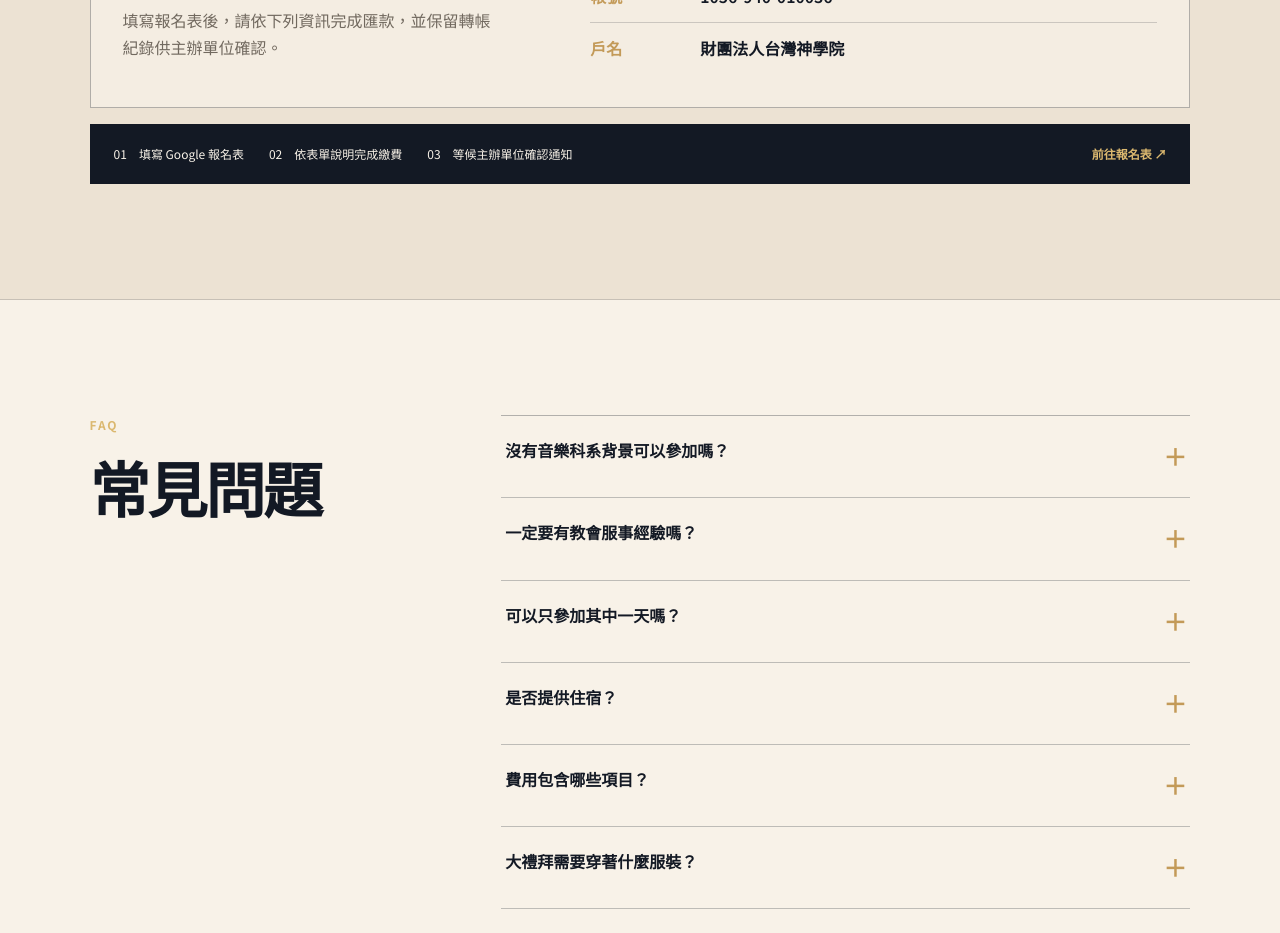
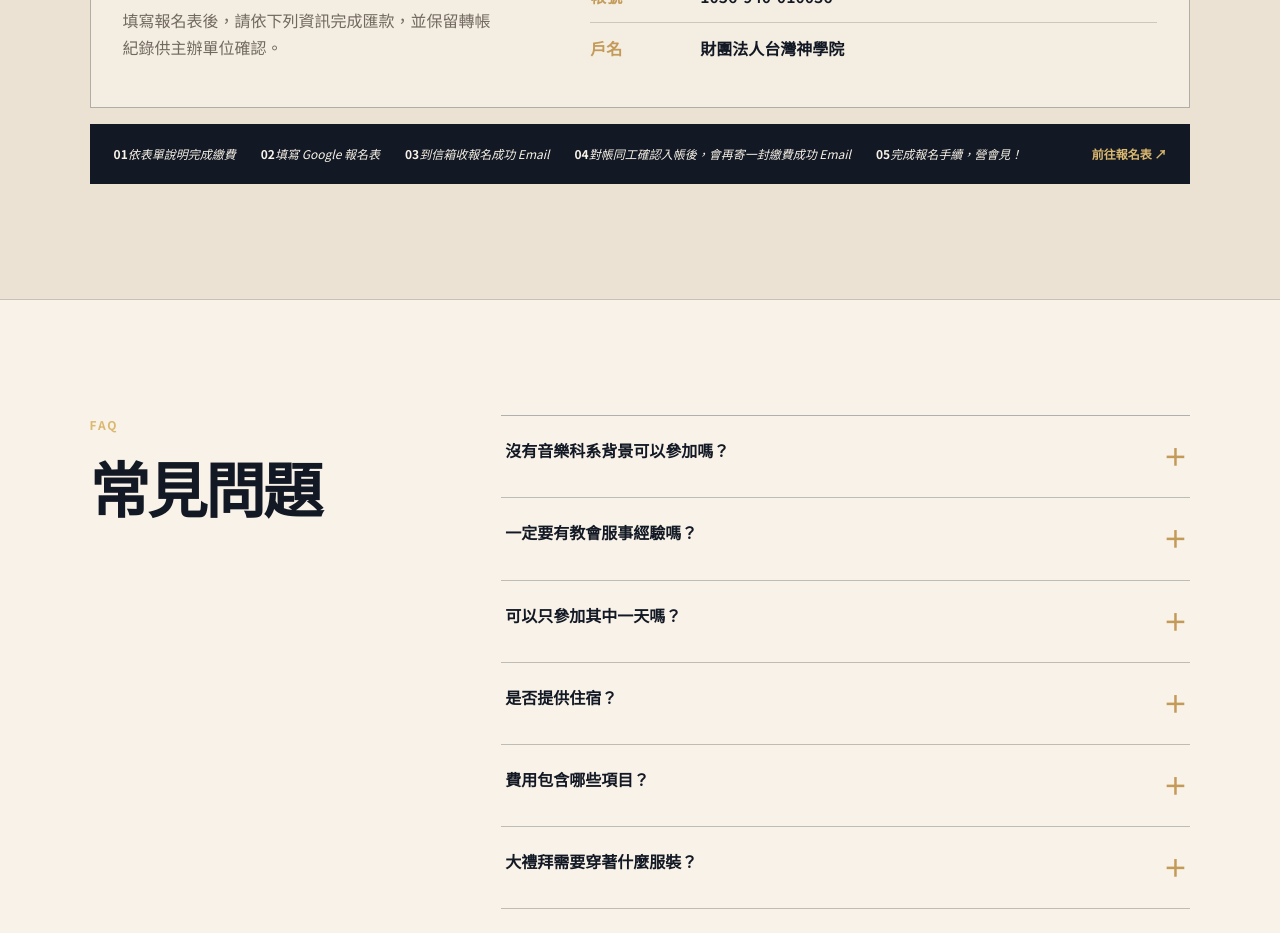
Before and after one commit to tgst-musix/experience-camp-2026, a React (Vite) app: page / in a window 1280 px wide. Shown: the part 8340-9273 px from the top of the page. Built offline with nearby package versions, Linux system fonts and the light colour scheme; a web font is replaced by a local one.

Commit message:
更新報名流程為五個步驟

```diff
--- a/src/App.tsx
+++ b/src/App.tsx
@@ -113,7 +113,7 @@ export default function Home() {
 
     <section className={`${styles.section} ${styles.pastor}`} id="pastors"><div className={styles.pastorLabel}><span>FOR</span>給牧者</div><div><p className={styles.eyebrow}>SUPPORT THE NEXT STEP</p><h2>推薦一位有負擔的同工，<br />給他兩天<span>真實探索</span>的機會</h2><p>教會中的音樂服事者，往往同時站在音樂、禮拜、牧者與會眾之間。他們需要的不只是技巧，也需要神學理解、溝通能力與服事方向。</p></div><div className={styles.pastorActions}><h3>牧者可以這樣支持</h3><ul><li>推薦合適的音樂同工參加</li><li>提供兩天服事排班上的彈性</li><li>視教會情況支持報名、交通或住宿費</li><li>陪伴同工為進修與服事方向禱告</li></ul><div><button className={styles.primaryButton} type="button" onClick={copyRegistrationLink}>複製報名連結</button><button className={styles.ghostButton} type="button" onClick={shareSite}>分享網站</button></div></div></section>
 
-    <section className={`${styles.section} ${styles.info}`} id="info"><div className={styles.sectionHeading}><p className={styles.eyebrow}>INFORMATION</p><h2>報名前，<br />你需要知道的事</h2></div><div className={styles.infoGrid}><article><span>01 / DATE</span><b>2026.10.12–13</b><p>週一至週二，共兩天</p></article><article><span>02 / PLACE</span><b>台灣神學院</b><p>台北市士林區仰德大道二段<br /><a href={mapUrl} target="_blank" rel="noreferrer">開啟 Google 地圖 ↗</a></p></article><article><span>03 / FEE</span><b>NT$ 2,000</b><p>含講義、活動保險及三餐</p></article><article><span>04 / STAY</span><b>另加 NT$ 1,000</b><p>自由選擇，含 10/13 早餐；校內空間不足時安排領頭山莊</p></article></div><div className={styles.policyNote}><b>退費辦法</b><p>10 月 1 日前取消，可退還已繳費用的 80%，其餘 20% 作為行政手續費；10 月 1 日後取消，恕不退費。</p></div><div className={styles.paymentPanel}><div><p className={styles.eyebrow}>PAYMENT</p><h3>繳費資訊</h3><p>填寫報名表後，請依下列資訊完成匯款，並保留轉帳紀錄供主辦單位確認。</p></div><dl><div><dt>銀行</dt><dd>玉山銀行（808）新生分行</dd></div><div><dt>帳號</dt><dd>1056-940-010036</dd></div><div><dt>戶名</dt><dd>財團法人台灣神學院</dd></div></dl></div><div className={styles.registrationSteps}><span>01　填寫 Google 報名表</span><span>02　依表單說明完成繳費</span><span>03　等候主辦單位確認通知</span><a href={registrationUrl} target="_blank" rel="noreferrer">前往報名表 ↗</a></div></section>
+    <section className={`${styles.section} ${styles.info}`} id="info"><div className={styles.sectionHeading}><p className={styles.eyebrow}>INFORMATION</p><h2>報名前，<br />你需要知道的事</h2></div><div className={styles.infoGrid}><article><span>01 / DATE</span><b>2026.10.12–13</b><p>週一至週二，共兩天</p></article><article><span>02 / PLACE</span><b>台灣神學院</b><p>台北市士林區仰德大道二段<br /><a href={mapUrl} target="_blank" rel="noreferrer">開啟 Google 地圖 ↗</a></p></article><article><span>03 / FEE</span><b>NT$ 2,000</b><p>含講義、活動保險及三餐</p></article><article><span>04 / STAY</span><b>另加 NT$ 1,000</b><p>自由選擇，含 10/13 早餐；校內空間不足時安排領頭山莊</p></article></div><div className={styles.policyNote}><b>退費辦法</b><p>10 月 1 日前取消，可退還已繳費用的 80%，其餘 20% 作為行政手續費；10 月 1 日後取消，恕不退費。</p></div><div className={styles.paymentPanel}><div><p className={styles.eyebrow}>PAYMENT</p><h3>繳費資訊</h3><p>填寫報名表後，請依下列資訊完成匯款，並保留轉帳紀錄供主辦單位確認。</p></div><dl><div><dt>銀行</dt><dd>玉山銀行（808）新生分行</dd></div><div><dt>帳號</dt><dd>1056-940-010036</dd></div><div><dt>戶名</dt><dd>財團法人台灣神學院</dd></div></dl></div><div className={styles.registrationSteps}><span><b>01</b><em>依表單說明完成繳費</em></span><span><b>02</b><em>填寫 Google 報名表</em></span><span><b>03</b><em>到信箱收報名成功 Email</em></span><span><b>04</b><em>對帳同工確認入帳後，會再寄一封繳費成功 Email</em></span><span><b>05</b><em>完成報名手續，營會見！</em></span><a href={registrationUrl} target="_blank" rel="noreferrer">前往報名表 ↗</a></div></section>
 
     <section className={`${styles.section} ${styles.faq}`} id="faq"><div className={styles.sectionHeading}><p className={styles.eyebrow}>FAQ</p><h2>常見問題</h2></div><div className={styles.faqList}>{faqs.map(([question, answer]) => <details key={question}><summary>{question}<span>＋</span></summary><p>{answer}</p></details>)}</div></section>
 
```
